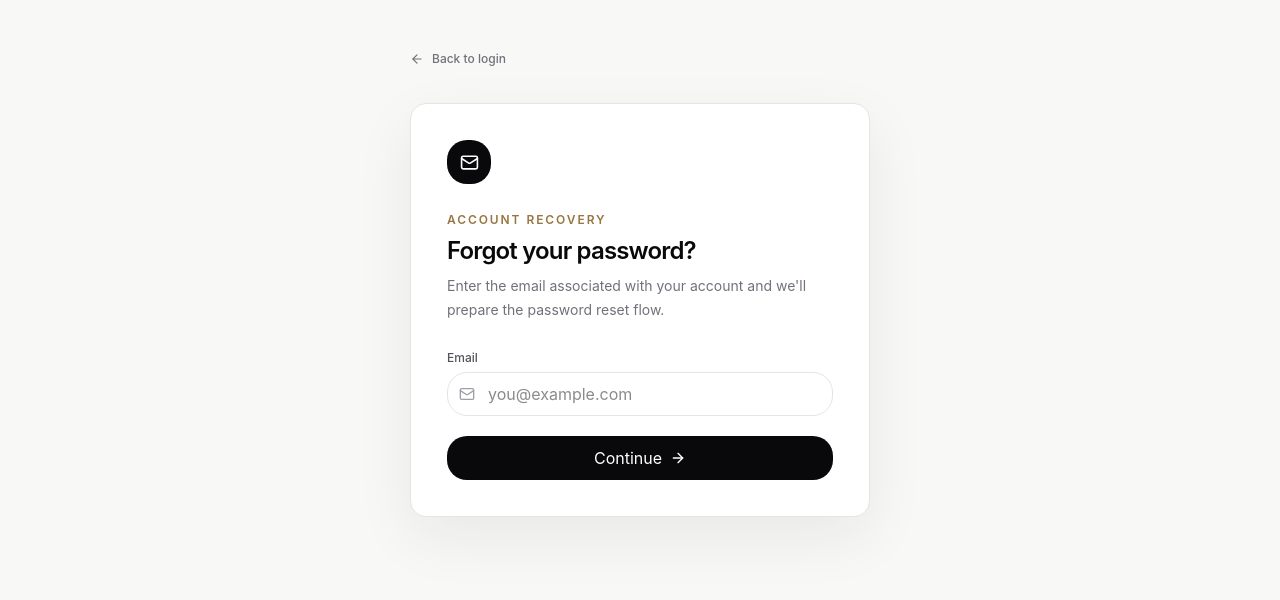
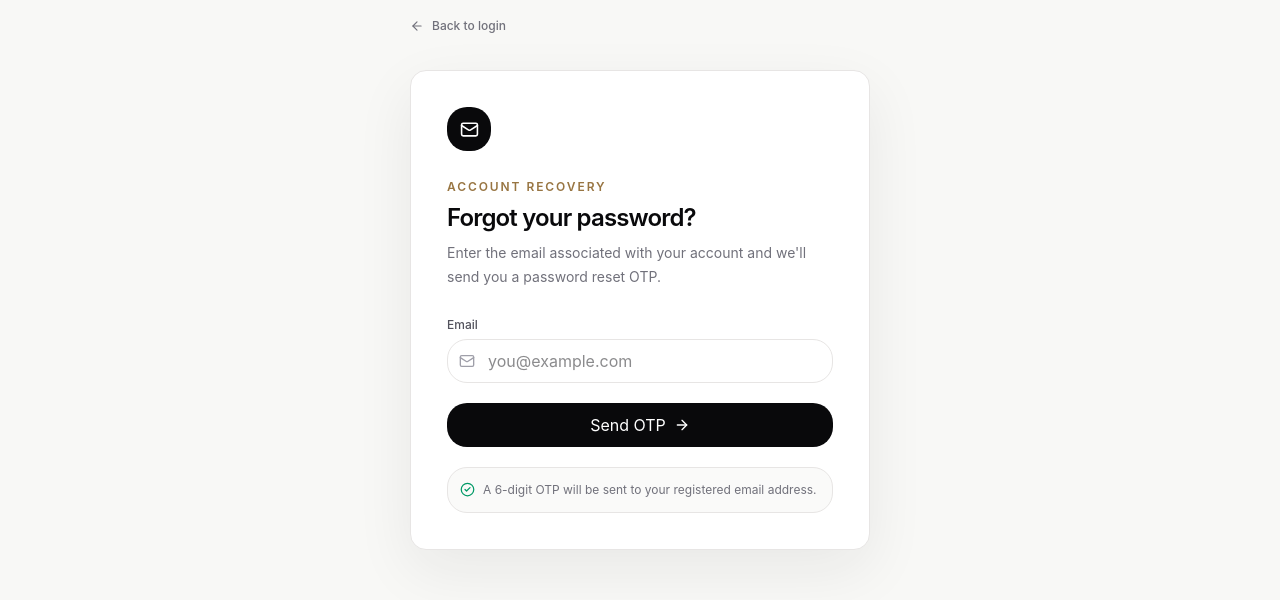
Before and after one commit to flywithasif/resume-builder-frontend, a React (Vite) app: page /forgot-password in a window 1280 px wide. Shown: the part 157-757 px from the top of the page. Built offline with nearby package versions, Linux system fonts and the light colour scheme; no server answers.

Commit message:
fix forgot password OTP flow

```diff
--- a/src/pages/auth/ForgotPassword.jsx
+++ b/src/pages/auth/ForgotPassword.jsx
@@ -1,22 +1,33 @@
-import { ArrowLeft, ArrowRight, CheckCircle2, Mail } from "lucide-react";
-import { Link } from "react-router-dom";
+import {
+  ArrowLeft,
+  ArrowRight,
+  CheckCircle2,
+  Loader2,
+  Mail,
+} from "lucide-react";
+import { Link, useNavigate } from "react-router-dom";
 import { useState } from "react";
 
+import { forgotPassword } from "../../services/authService";
+
 function ForgotPassword() {
+  const navigate = useNavigate();
+
   const [email, setEmail] = useState("");
   const [error, setError] = useState("");
-  const [submitted, setSubmitted] = useState(false);
   const [loading, setLoading] = useState(false);
 
-  const handleSubmit = (event) => {
+  const handleSubmit = async (event) => {
     event.preventDefault();
 
-    if (!email.trim()) {
+    const normalizedEmail = email.trim().toLowerCase();
+
+    if (!normalizedEmail) {
       setError("Email is required.");
       return;
     }
 
-    if (!/^[^\s@]+@[^\s@]+\.[^\s@]+$/.test(email)) {
+    if (!/^[^\s@]+@[^\s@]+\.[^\s@]+$/.test(normalizedEmail)) {
       setError("Enter a valid email address.");
       return;
     }
@@ -24,10 +35,29 @@ function ForgotPassword() {
     setError("");
     setLoading(true);
 
-    window.setTimeout(() => {
+    try {
+      await forgotPassword({
+        email: normalizedEmail,
+      });
+
+      localStorage.setItem(
+        "resumely_reset_email",
+        normalizedEmail,
+      );
+
+      navigate("/verify-reset-otp", {
+        state: {
+          email: normalizedEmail,
+        },
+      });
+    } catch (err) {
+      setError(
+        err?.message ||
+          "Unable to send reset OTP. Please try again.",
+      );
+    } finally {
       setLoading(false);
-      setSubmitted(true);
-    }, 700);
+    }
   };
 
   return (
@@ -45,8 +75,6 @@ function ForgotPassword() {
 
           {/* CARD */}
           <div className="w-full rounded-2xl border border-stone-200 bg-white p-5 shadow-[0_20px_60px_rgba(24,24,27,0.07)] sm:p-7 md:p-9">
-            {!submitted ? (
-              <>
             {/* ICON */}
             <div className="flex h-11 w-11 shrink-0 items-center justify-center rounded-xl bg-zinc-950 text-white">
               <Mail size={19} />
@@ -65,7 +93,7 @@ function ForgotPassword() {
             {/* DESCRIPTION */}
             <p className="mt-2 text-sm leading-6 text-zinc-500">
               Enter the email associated with your account and we&apos;ll
-                  prepare the password reset flow.
+              send you a password reset OTP.
             </p>
 
             {/* FORM */}
@@ -97,6 +125,7 @@ function ForgotPassword() {
                   }}
                   placeholder="you@example.com"
                   autoComplete="email"
+                  disabled={loading}
                   className={`h-11 w-full min-w-0 rounded-xl border bg-white pl-10 pr-3 text-sm outline-none transition focus:ring-2 focus:ring-zinc-900/5 ${
                     error
                       ? "border-red-300"
@@ -105,6 +134,7 @@ function ForgotPassword() {
                 />
               </div>
 
+              {/* ERROR */}
               {error && (
                 <p className="mt-1.5 text-xs leading-5 text-red-600">
                   {error}
@@ -117,54 +147,35 @@ function ForgotPassword() {
                 disabled={loading}
                 className="mt-5 flex h-11 w-full items-center justify-center gap-2 rounded-xl bg-zinc-950 px-4 text-sm font-semibold text-white transition hover:bg-zinc-800 disabled:cursor-not-allowed disabled:opacity-60"
               >
-                    {loading ? "Preparing..." : "Continue"}
-
-                    {!loading && <ArrowRight size={16} />}
+                {loading ? (
+                  <>
+                    <Loader2
+                      size={16}
+                      className="animate-spin"
+                    />
+                    Sending OTP...
+                  </>
+                ) : (
+                  <>
+                    Send OTP
+                    <ArrowRight size={16} />
+                  </>
+                )}
               </button>
             </form>
-              </>
-            ) : (
-              /* SUCCESS STATE */
-              <div className="text-center">
-                {/* SUCCESS ICON */}
-                <div className="mx-auto flex h-12 w-12 shrink-0 items-center justify-center rounded-full bg-emerald-50 text-emerald-600">
-                  <CheckCircle2 size={23} />
+
+            {/* SECURITY NOTE */}
+            <div className="mt-5 flex items-start gap-2 rounded-xl border border-stone-200 bg-stone-50 px-3 py-3">
+              <CheckCircle2
+                size={15}
+                className="mt-0.5 shrink-0 text-emerald-600"
+              />
+
+              <p className="text-xs leading-5 text-zinc-500">
+                A 6-digit OTP will be sent to your registered email
+                address.
+              </p>
             </div>
-
-                {/* LABEL */}
-                <p className="mt-5 text-[11px] font-semibold uppercase tracking-[0.16em] text-[#987542] sm:mt-6 sm:text-xs">
-                  Check your inbox
-                </p>
-
-                {/* TITLE */}
-                <h1 className="mt-2 text-[22px] font-semibold leading-tight tracking-[-0.035em] text-zinc-950 sm:text-2xl">
-                  Reset link prepared
-                </h1>
-
-                {/* DESCRIPTION */}
-                <p className="mt-3 text-sm leading-6 text-zinc-500">
-                  A password reset message would be sent to{" "}
-                  <span className="break-all font-medium text-zinc-800">
-                    {email}
-                  </span>
-                  .
-                </p>
-
-                {/* INFO */}
-                <p className="mt-3 text-xs leading-5 text-zinc-400">
-                  Email delivery is not connected yet. This is the frontend
-                  success state for the current stage.
-                </p>
-
-                {/* BACK BUTTON */}
-                <Link
-                  to="/login"
-                  className="mt-6 flex min-h-11 w-full items-center justify-center rounded-xl border border-stone-200 px-4 text-sm font-semibold text-zinc-800 transition-colors hover:bg-stone-50 sm:mt-7"
-                >
-                  Back to login
-                </Link>
-              </div>
-            )}
           </div>
         </div>
       </div>
```
Lines whose indentation alone changed are shown as unchanged.
